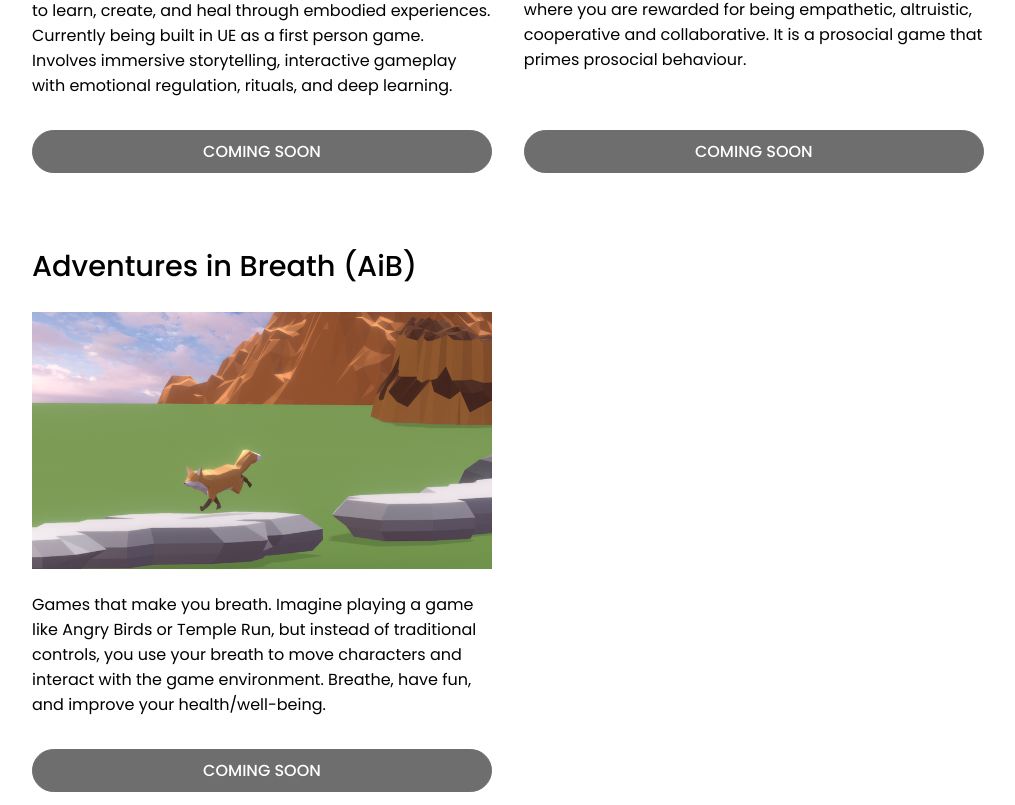
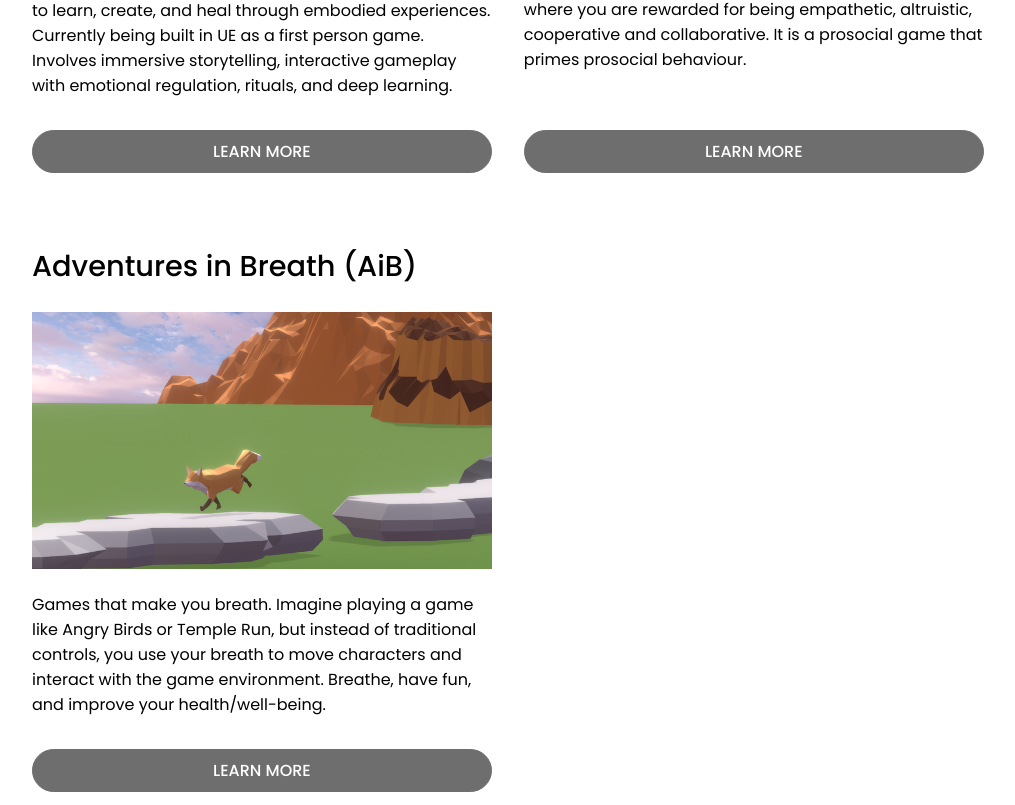
Before and after one commit to bstintheverse/theversewebdev, a React (Vite) app in the folder client/: page /experiences in a window 1280 px wide. Shown: the part 1015-1820 px from the top of the page, without its empty margins (128-1143 px from the left). Built offline with nearby package versions, Linux system fonts and the light colour scheme.

Commit message:
update game card button text

```diff
--- a/client/src/components/Cards/GameCard/GameCard.tsx
+++ b/client/src/components/Cards/GameCard/GameCard.tsx
@@ -42,7 +42,7 @@ export default function GameCard({ id, name, video, image, alt, description, lin
 
             <div className="game-card__wrapper">
                 <p className="game-card__button">
-                    Coming Soon
+                    Learn More
                 </p>
             </div>
         </li>
```
